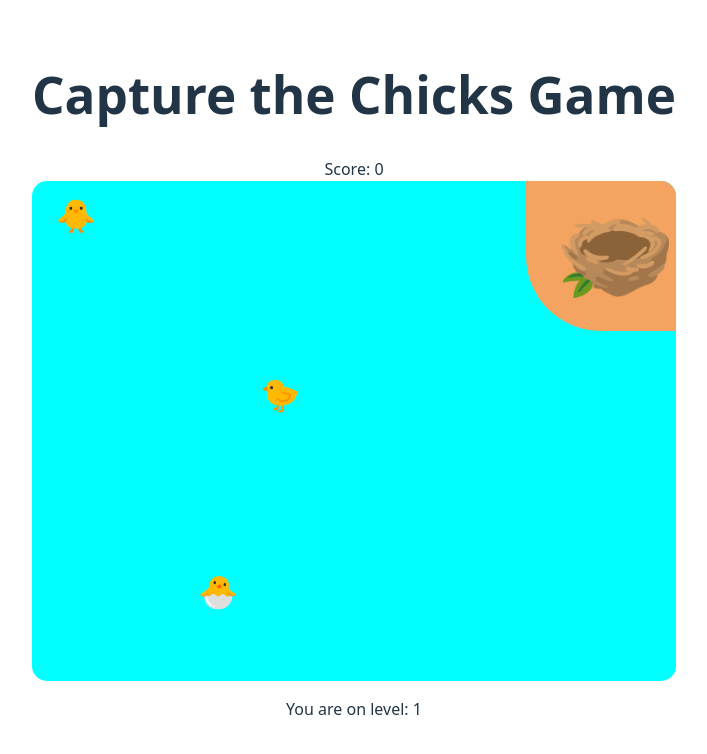
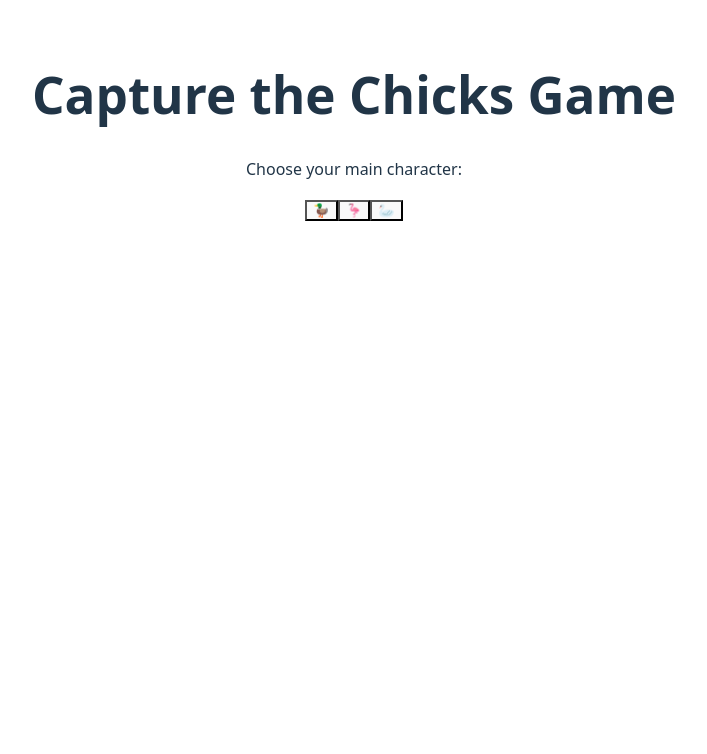
Before and after one commit to darithedev/techtonica-assignments, a React (Vite) app in the folder react-game/cozy-game/: page / in a window 1280 px wide. Shown: the top 754 px of the page, without its empty margins (286-993 px from the left). Built offline with nearby package versions, Linux system fonts and the light colour scheme.

Commit message:
Add ternary operator to character to render character selection until selection then start game

```diff
--- a/react-game/cozy-game/src/App.jsx
+++ b/react-game/cozy-game/src/App.jsx
@@ -10,10 +10,19 @@ function App() {
   return (
     <>
       <h1>Capture the Chicks Game</h1>
-      <Board
-        character={character}
-        level={level}
-      />
+      {!character ? (
+        <>
+          <p>Choose your main character: </p>
+          {characters.map((c, i) => (
+          <button className="character-button" key={i} onClick={() => setCharacter(c)}>{c}</button>
+          ))}
+        </>
+      ) : (
+        <Board
+          level={level}
+          sprite={character}
+        />
+      )}
     </>
   )
 }
```
